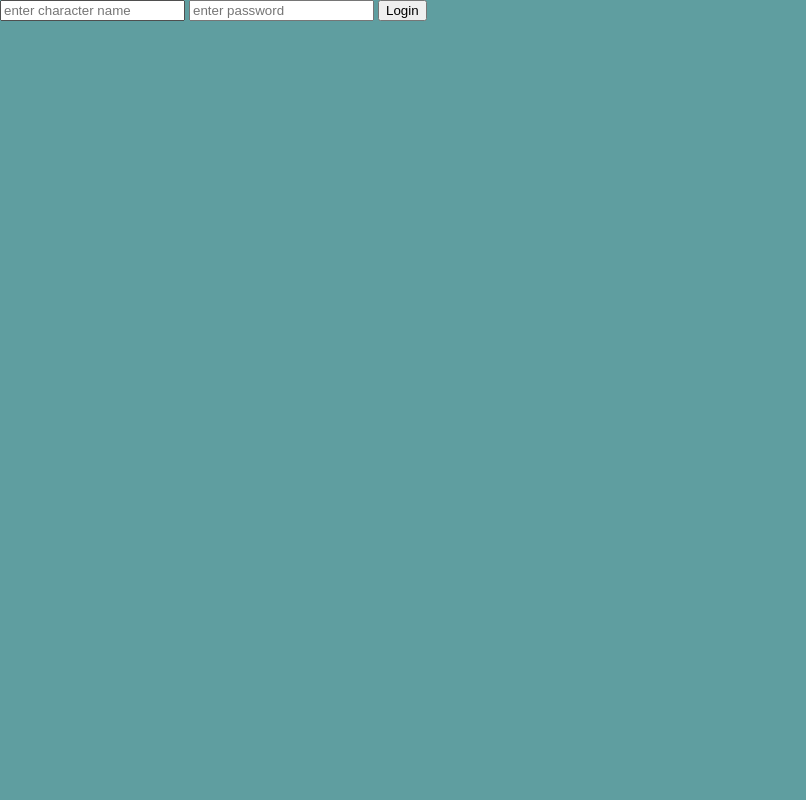
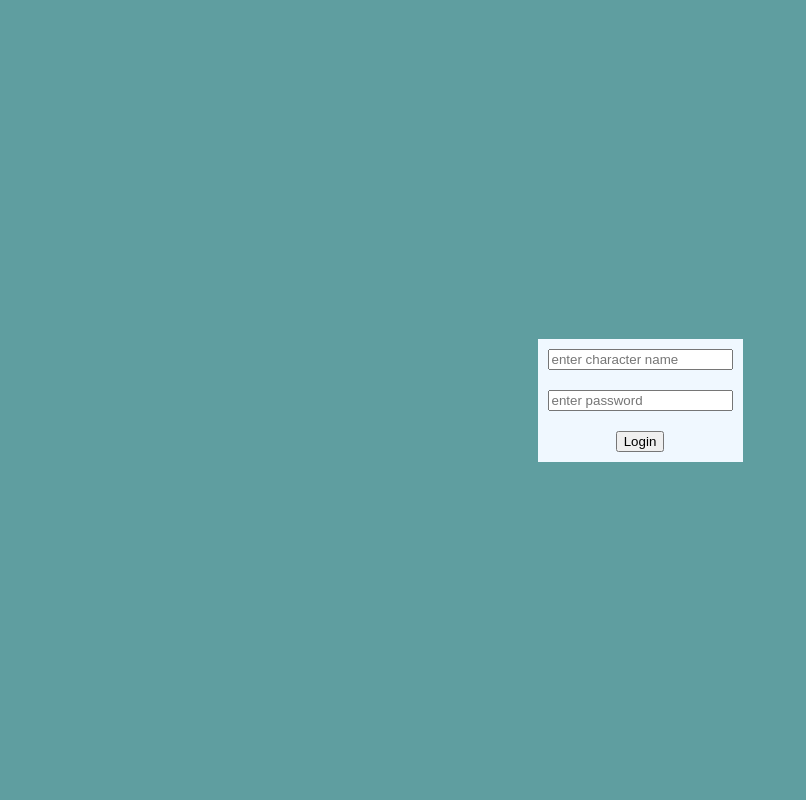
Before and after one commit to jakubovnik/KDnD-panel, a PHP site: page /login.php in a window 1280 px wide. Shown: the whole page, without its empty margins (0-806 px from the left). Run offline with PHP 8.4, Linux system fonts and the light colour scheme.

Commit message:
made some tweaks with css and improved the message function

```diff
--- a/www/login.php
+++ b/www/login.php
@@ -5,13 +5,15 @@ require "header.php"
     <title>Login with character</title>
 </head>
 <body>
+<span id="message"></span>
 <div id="login">
-    <span id="message"></span>
-    <form action="javascript:void(0);">
+    <div>
+    <form action="javascript:void(0);" id="login-form">
         <input type="text" id="cname" name="cname" placeholder="enter character name">
         <input type="password" name="password" id="password" placeholder="enter password">
         <input type="submit" id="login-button" name="login-button" value="Login" onclick="loginAttempt()">
     </form>
+    </div>
 </div>
 </body>
 </html>
@@ -19,6 +21,18 @@ require "header.php"
 const cname_input = document.getElementById("cname");
 const password_input = document.getElementById("password");
 const message = document.getElementById("message");
+var message_timeout = setTimeout(() => {message.style.display = "none";}, 2000);
+function display_message(new_message, type=0){
+    clearTimeout(message_timeout);
+    message.style.display = "block";
+    if(type == 0){
+        message.style.color = "green";
+    }else if(type == 1){
+        message.style.color = "red";
+    }
+    message.innerHTML = new_message;
+    message_timeout = setTimeout(() => {message.style.display = "none";}, 2000);
+}
 
 function loginAttempt(){
     var request = new XMLHttpRequest();
@@ -26,17 +40,14 @@ function loginAttempt(){
     request.onreadystatechange = function(){
         if(this.readyState == 4 && this.status == 200){
             if(this.responseText == "0"){
-                message.innerHTML = "Successfully logged in";
-                message.style.color = "green";
-                setTimeout(function(){ window.location.href = "index.php" }, 800);
+                setTimeout(function(){ window.location.href = "index.php" }, 1000);
+                display_message("Successfully logged in!");
             }
             if(this.responseText == "1"){
-                message.innerHTML = "Character doesn't exist";
-                message.style.color = "red";
+                display_message("Character doesn't exist", 1);
             }
             if(this.responseText == "2"){
-                message.innerHTML = "Incorrect password";
-                message.style.color = "red";
+                display_message("Incorrect password", 1);
             }
         }
     };
--- a/www/style.css
+++ b/www/style.css
@@ -7,8 +7,8 @@
 #message{
     display: none;
     position: fixed;
-    bottom: 10;
-    left: 10;
+    top: 10px;
+    left: 10px;
     width: 10%;
     background-color: white;
     color: green;
@@ -20,12 +20,32 @@
     text-align: center;
     z-index: 2000;
 }
-body{
+body, html{
     padding: 0px;
     margin: 0px;
+    height: 100%;
+    background-color: cadetblue;
 }
-body{
-    background-color: cadetblue;
+/* Login stuff */
+#login{
+    height: 100vh;
+    width: 100vw;
+    display: flex;
+    align-items: center;
+    justify-items: center;
+}
+#login div{
+    margin: auto;
+    background-color: aliceblue;
+}
+#login-form{
+    display: flex;
+    align-items: center;
+    justify-items: center;
+    flex-direction: column;
+}
+#login-form *{
+    margin: 10px
 }
 /* navbar stuff */
 #navbar{
@@ -70,12 +90,14 @@ body{
 /* Inventory exclusive */
 #inventory{
     background-color: dodgerblue;
+    border-radius: 10px;
     display: grid;
     width: auto;
     grid-template-columns: repeat(6, 1fr);
     margin: 1%;
     gap: 1%;
     padding: 1%;
+    min-height: 80vh;
 }
 .item-box{
     position: relative;
@@ -88,6 +110,8 @@ body{
     border-color: black;
     border-radius: 10px;
     height: 250px;
+    box-shadow: 0 4px 8px rgba(0, 0, 0, 0.1),
+                0 12px 24px rgba(0, 0, 0, 0.2);
 }
 .item-description{
     display: none;
@@ -116,9 +140,14 @@ body{
     background-color: orange;
     border-radius: 15px;
     width:auto;
+    box-shadow: 0 4px 8px rgba(0, 0, 0, 0.1),
+                0 12px 24px rgba(0, 0, 0, 0.2);
 }
 .remove-button{
     position: absolute;
+    border-radius: 20px;
     top: 4px;
     left: 5px;
+    box-shadow: 0 4px 8px rgba(0, 0, 0, 0.1),
+                0 12px 24px rgba(0, 0, 0, 0.2);
 }
```
Also changed, not shown: www/inventory.php (+17 -26 lines).
